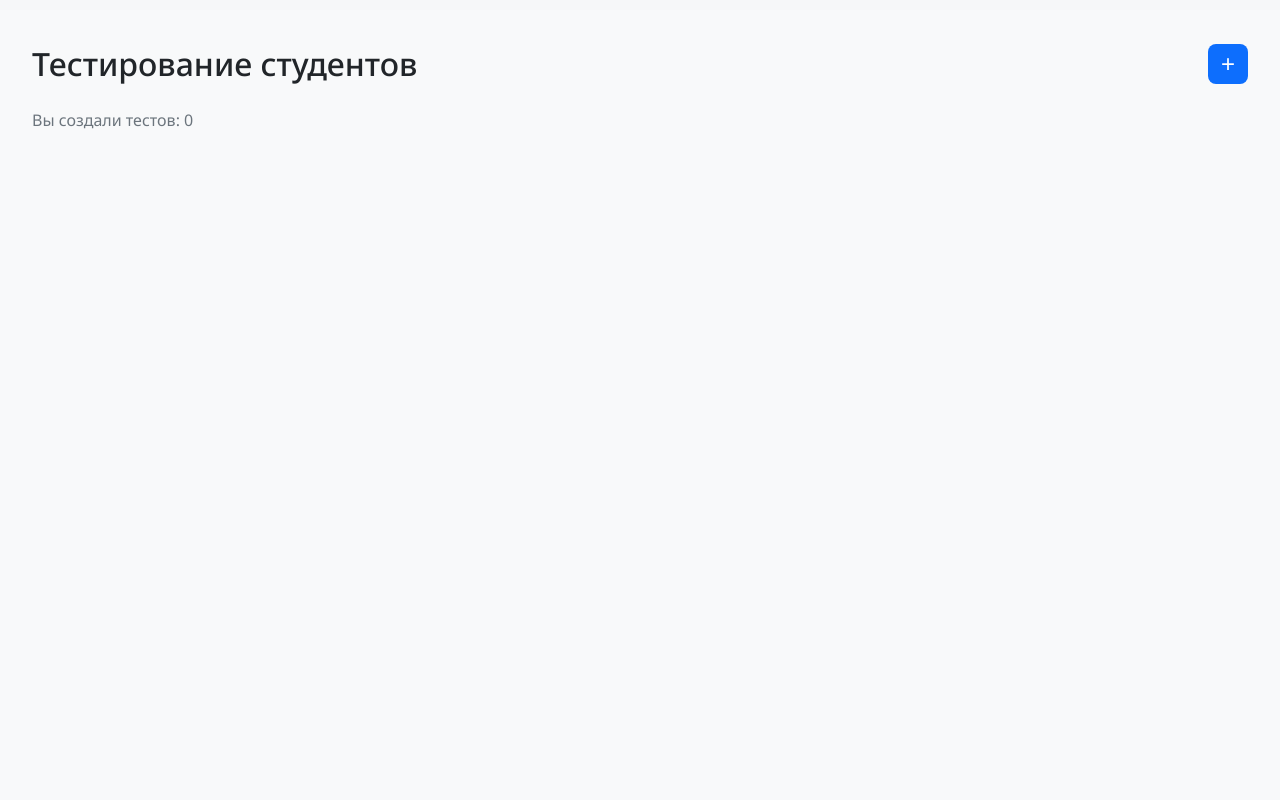
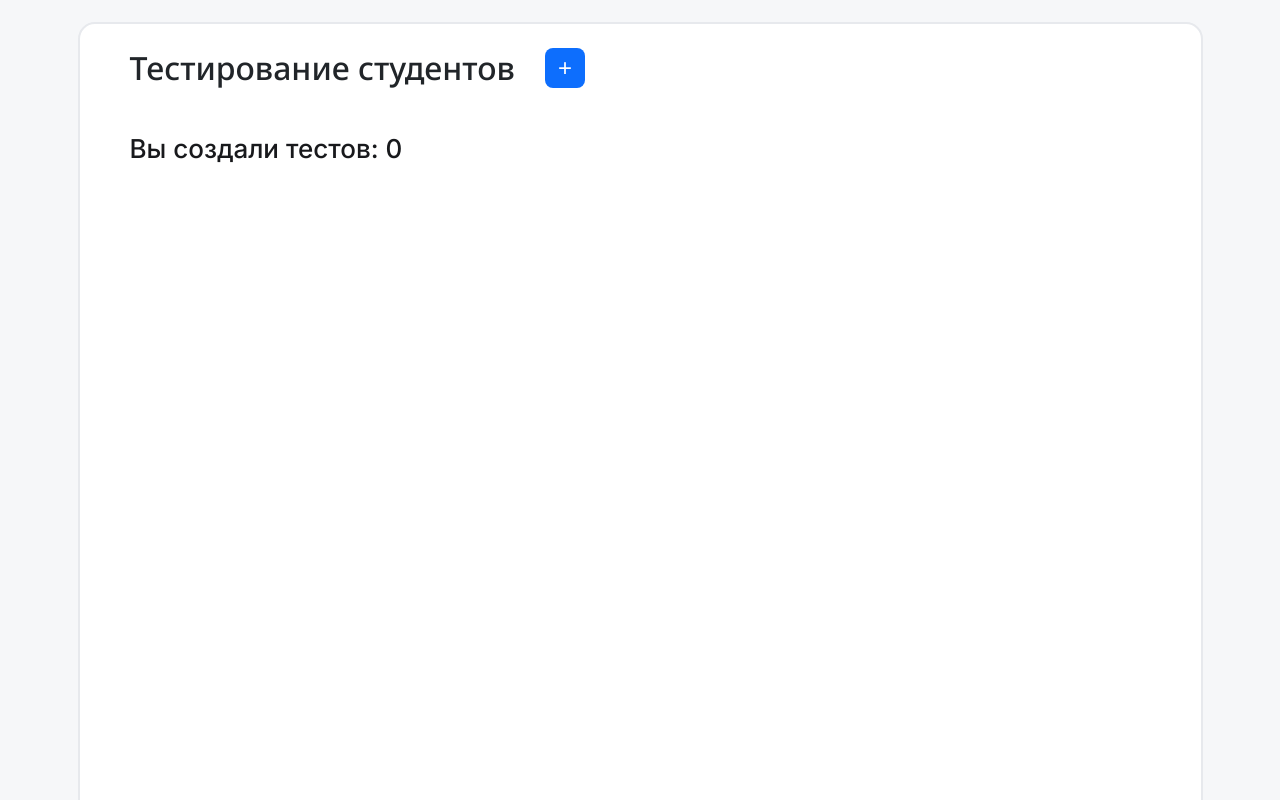
Before and after one commit to VladPristavkin/IT-Intern, a React (Create React App) app in the folder client/: page /teacher/testing in a window 1280 px wide. Shown: the top 800 px of the page. Built offline with nearby package versions, Linux system fonts and the light colour scheme.

Commit message:
fix teacher testing

```diff
--- a/client/src/pages/TeacherTestingPage/TeacherTestingPage.css
+++ b/client/src/pages/TeacherTestingPage/TeacherTestingPage.css
@@ -1,17 +1,20 @@
 .teacher-page-container {
     display: flex;
-    min-height: 100vh;
-    background-color: #F8F9FA;
+    gap: 56px;
+    align-items: flex-start;
+    justify-content: center;
+    margin: 0px auto;
 }
 
-.teacher-content-container {
+/* .teacher-content-container {
     flex: 1;
     padding: 32px;
-}
+} */
 
 .teacher-testing-header {
     display: flex;
-    justify-content: space-between;
+    /* justify-content: space-between; */
+    gap: 30px;
     align-items: center;
     margin-bottom: 24px;
 }
@@ -43,14 +46,19 @@
 }
 
 .teacher-tests-info {
-    margin-bottom: 24px;
+    font-size: 26px;
+    font-weight: 500;
+    font-family: 'Inter', sans-serif;
+    color: #18191C;
+    margin-top: 41px;
+    margin-bottom: 40px;
 }
 
-.teacher-tests-count {
+/* .teacher-tests-count {
     font-size: 16px;
     color: #6C757D;
     margin: 0;
-}
+} */
 
 .teacher-tests-list {
     display: flex;
--- a/client/src/pages/TeacherTestingPage/TeacherTestingPage.jsx
+++ b/client/src/pages/TeacherTestingPage/TeacherTestingPage.jsx
@@ -6,6 +6,8 @@ import TestConstructorModal from '../../components/TestConstructorModal/TestCons
 import TestCard from '../../components/TestCard/TestCard';
 import db from '../../utils/localDb';
 import { v4 as uuidv4 } from 'uuid';
+import BackgroundProfile from '../../UI/shared/profileBackground/profileBackground';
+import ProfileHeader from '../../UI/shared/ProfileHeader/ProfileHeader';
 
 const TeacherTestingPage = () => {
     const [isAnalysisModalOpen, setIsAnalysisModalOpen] = useState(false);
@@ -67,18 +69,17 @@ const TeacherTestingPage = () => {
     return (
         <div className="teacher-page-container">
             <TeacherProfileMenu />
-            <div className="teacher-content-container">
+            {/* <div className="teacher-content-container"> */}
+                <BackgroundProfile>
                     <div className="teacher-testing-header">
-                    <h1>Тестирование студентов</h1>
+                        <ProfileHeader text="Тестирование студентов" />
                         <button className="teacher-add-test-button" onClick={() => handleOpenModal()}>
                             <span>+</span>
                         </button>
                     </div>
-
                     <div className="teacher-tests-info">
                         <p className="teacher-tests-count">Вы создали тестов: {tests.length}</p>
                     </div>
-
                     <div className="teacher-tests-list">
                         {tests.map(test => (
                             <TestCard
@@ -90,19 +91,18 @@ const TeacherTestingPage = () => {
                             />
                         ))}
                     </div>
-            </div>
-
+                </BackgroundProfile>
             <MarketAnalysisModal
                 isOpen={isAnalysisModalOpen}
                 onClose={handleCloseAnalysisModal}
             />
-
             <TestConstructorModal
                 open={isModalOpen}
                 onClose={handleCloseModal}
                 testData={selectedTest}
             />
         </div>
+        // </div>
     );
 };
 
--- a/client/src/pages/TestsToPassPage/TestsToPassPage.jsx
+++ b/client/src/pages/TestsToPassPage/TestsToPassPage.jsx
@@ -69,17 +69,17 @@ export default function TestsToPassPage() {
     return <Navigate to="/" replace />;
   }
 
-  if (loading) {
-    return (
-      <div className='tests-pass'>
-        <StudentProfileMenu />
-        <BackgroundProfile>
-          <ProfileHeader text="Прохождение тестирования" />
-          <div className="loading-spinner">Загрузка тестов...</div>
-        </BackgroundProfile>
-      </div>
-    );
-  }
+  // if (loading) {
+  //   return (
+  //     <div className='tests-pass'>
+  //       <StudentProfileMenu />
+  //       <BackgroundProfile>
+  //         <ProfileHeader text="Прохождение тестирования" />
+  //         <div className="loading-spinner">Загрузка тестов...</div>
+  //       </BackgroundProfile>
+  //     </div>
+  //   );
+  // }
 
   return (
     <div className='tests-pass'>
```
Lines whose indentation alone changed are shown as unchanged.
